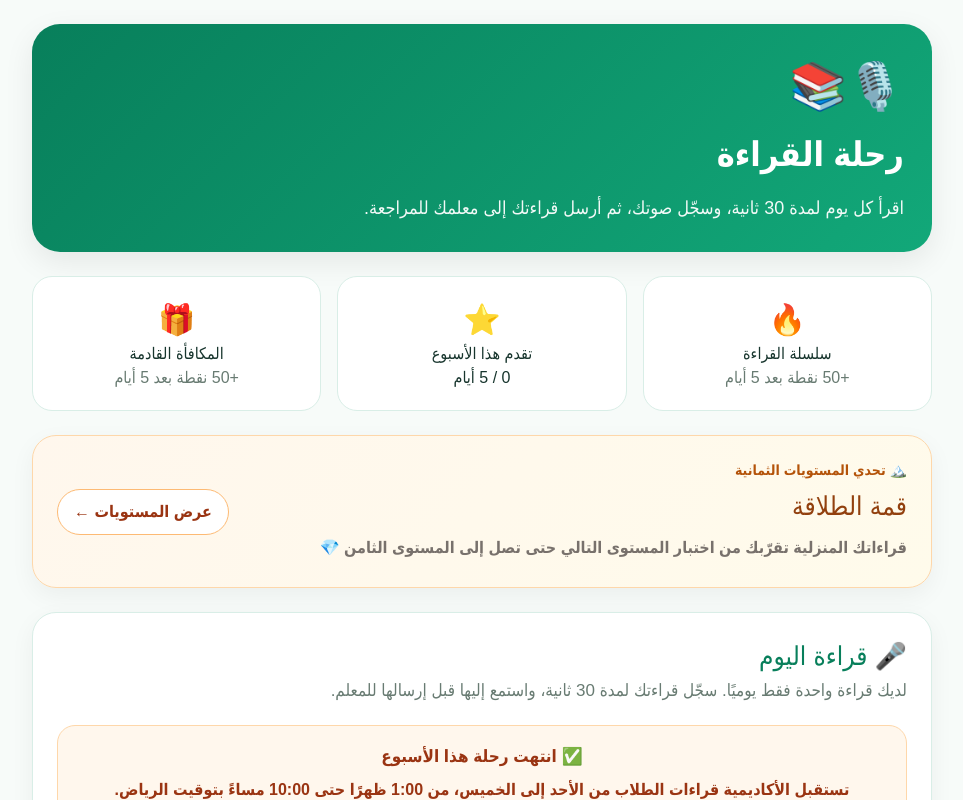
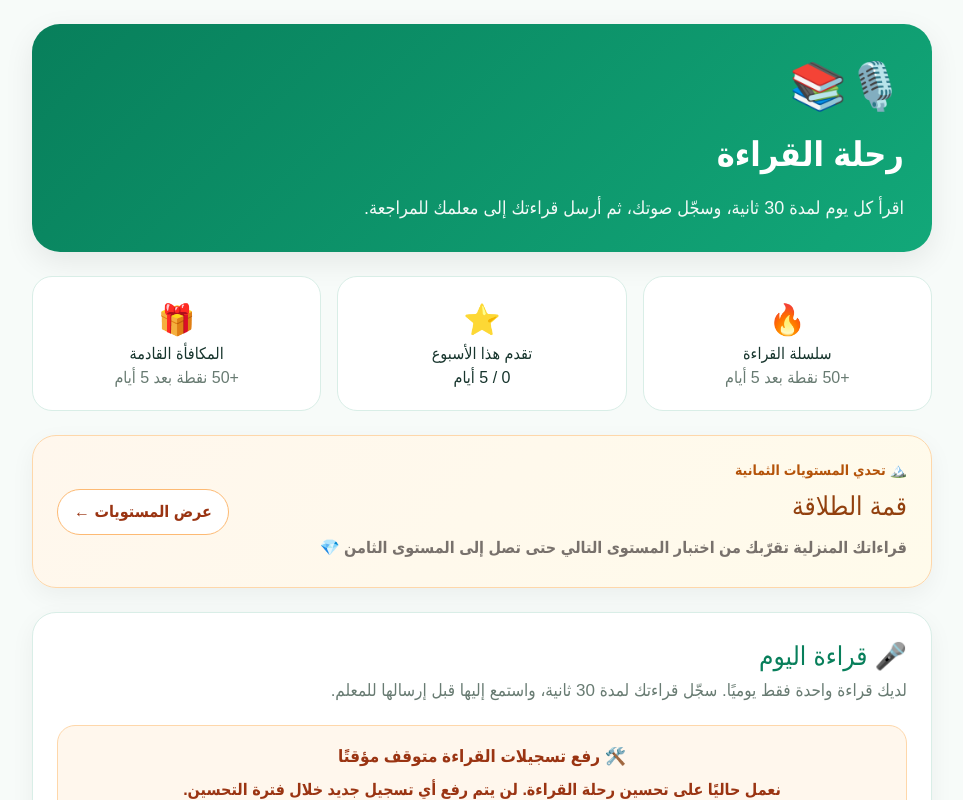
Before and after one commit to a31164949-blip/lughati-academy, a Next.js app in the folder lughati-next/: page /reading-journey in a window 1280 px wide. Shown: the top 800 px of the page, without its empty margins (158-1121 px from the left). Built offline with nearby package versions, Linux system fonts and the light colour scheme.

Commit message:
Restore temporary reading upload pause after Preview check

```diff
--- a/lughati-next/app/reading-journey/page.tsx
+++ b/lughati-next/app/reading-journey/page.tsx
@@ -106,7 +106,7 @@ export default function ReadingJourneyPage() {
     isSchoolReadingDay(getRiyadhDateKey());
 
   // إيقاف مؤقت لرفع تسجيلات القراءة حتى اكتمال تحسينات الاستهلاك.
-  const isReadingUploadPaused = false;
+  const isReadingUploadPaused = true;
 
   const canSubmitReading =
     !isReadingUploadPaused && submissionWindow.isOpen && isReadingWeekOpen;
```
